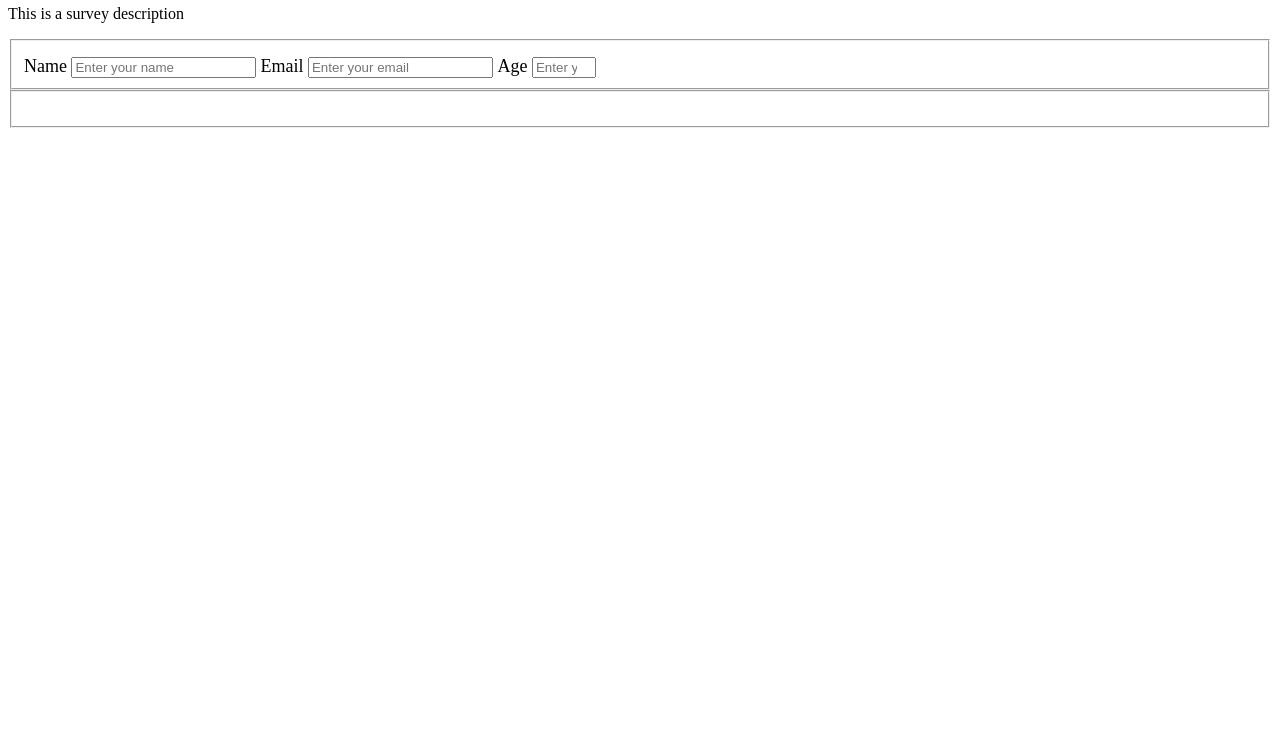
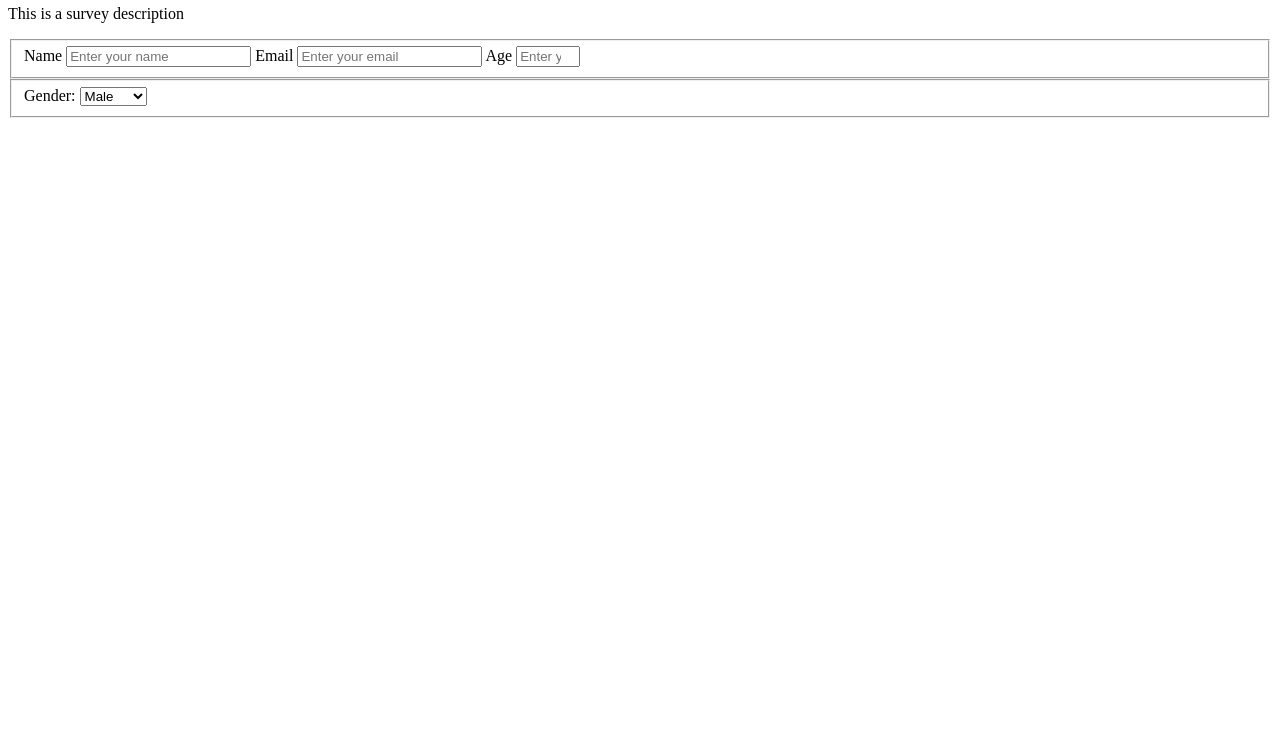
Before and after one commit to TheChristopherTorres/Survey, a plain HTML site: page index.html in a window 1280 px wide. Shown: the part 62-800 px from the top of the page. Drawn offline with Linux system fonts and the light colour scheme.

Commit message:
Added select field

```diff
--- a/index.html
+++ b/index.html
@@ -3,11 +3,10 @@
     <head>
         <meta charset="utf-8">
         <meta http-equiv="X-UA-Compatible" content="IE=edge">
-        <title></title>
+        <title>Survey Form</title>
         <meta name="description" content="">
         <meta name="viewport" content="width=device-width, initial-scale=1">
         <link rel="stylesheet" href="styles.css">
-        <title>S</title>
     </head>
     <body>
         <section>
@@ -18,11 +17,14 @@
             <form action="" id="survey-form">
                 <fieldset>
                     <label id="name-label">Name <input id="name" type=text required placeholder="Enter your name"></label>
-                    <label id="email-label">Email <input id="email" type=email required placeholder="Enter your email">
+                    <label id="email-label">Email <input id="email" type=email required placeholder="Enter your email"></label>
                     <label id="number-label">Age <input id="number" type=number required min=1 max=120 placeholder="Enter your age"></label>
                 </fieldset>
                 <fieldset>
-                    <label></label>
+                    Gender: <select id="dropdown">
+                        <option>Male</option>
+                        <option>Female</option>
+                    </select>
                 </fieldset>
             </form>
         </section>
--- a/styles.css
+++ b/styles.css
@@ -1,6 +1,6 @@
-label{
+/* label{
     display: inline-block;
     margin-top: 5px;
     margin-bottom: px;
     font-size: 18px;
-  }
+  } */
```
